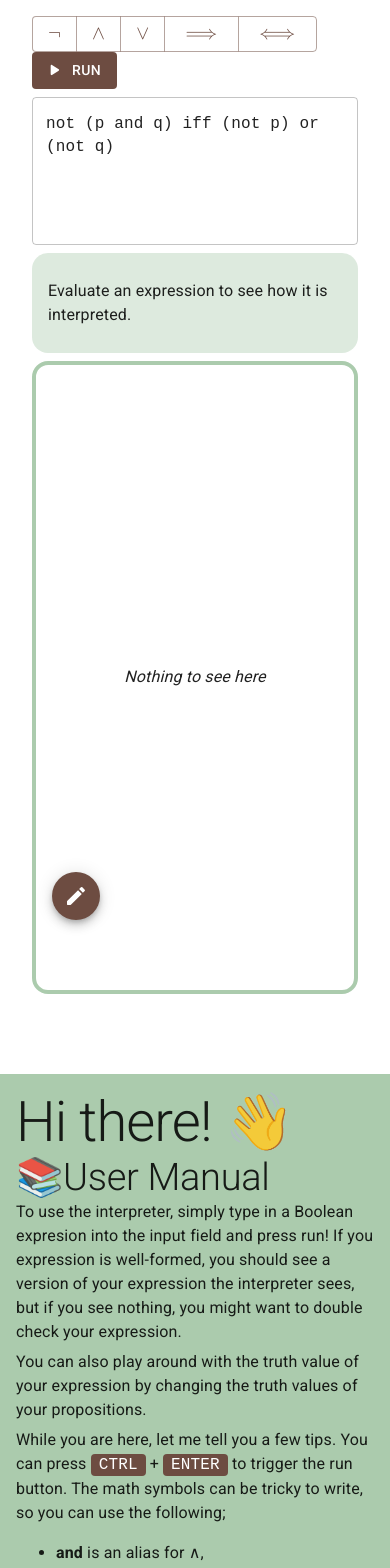
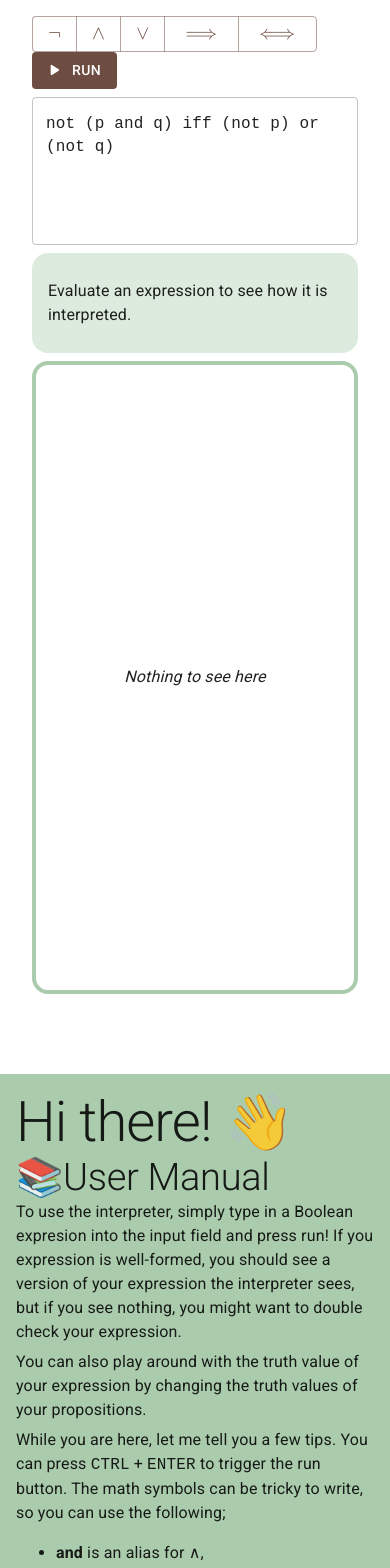
Before and after one commit to Eurydia/project-onyx, a React (Vite) app: page / in a window 390 px wide. Shown: the top 1568 px of the page. Built offline with nearby package versions, Linux system fonts and the light colour scheme; a web font is replaced by a local one.

Commit message:
changed layout support for mobile device

```diff
--- a/src/components/EditorBooleanSwitcherGroup.tsx
+++ b/src/components/EditorBooleanSwitcherGroup.tsx
@@ -8,7 +8,7 @@ import {
   RadioGroup,
   Stack,
 } from "@mui/material";
-import { FC } from "react";
+import { FC, ReactNode } from "react";
 import { StyledLatex } from "./StyledLatex";
 
 type EditorBooleanSwitcherProps = {
@@ -19,6 +19,44 @@ export const EditorBooleanSwitcher: FC<
   EditorBooleanSwitcherProps
 > = (props) => {
   const { symTable, onSymChange } = props;
+
+  const switchers: ReactNode[] = [];
+  symTable.forEach((v, k) => {
+    switchers.push(
+      <FormControl
+        key={"synbol-" + k}
+        fullWidth
+      >
+        <FormLabel
+          sx={{
+            width: "100%",
+            overflow: "auto",
+            scrollbarWidth: "thin",
+          }}
+        >
+          <StyledLatex tex={k} />
+        </FormLabel>
+        <RadioGroup
+          row
+          value={v ? "T" : "F"}
+          onChange={(e) =>
+            onSymChange(k, e.target.value === "T")
+          }
+        >
+          <FormControlLabel
+            control={<Radio disableRipple />}
+            value="T"
+            label="True"
+          />
+          <FormControlLabel
+            control={<Radio disableRipple />}
+            value="F"
+            label="False"
+          />
+        </RadioGroup>
+      </FormControl>
+    );
+  });
 
   return (
     <Stack
@@ -32,40 +70,7 @@ export const EditorBooleanSwitcher: FC<
         />
       }
     >
-      {Object.entries(symTable).map(([iden, value]) => (
-        <FormControl
-          key={iden}
-          fullWidth
-        >
-          <FormLabel
-            sx={{
-              width: "100%",
-              overflow: "auto",
-              scrollbarWidth: "thin",
-            }}
-          >
-            <StyledLatex tex={iden} />
-          </FormLabel>
-          <RadioGroup
-            row
-            value={value.toString()}
-            onChange={(e) =>
-              onSymChange(iden, e.target.value === "true")
-            }
-          >
-            <FormControlLabel
-              control={<Radio disableRipple />}
-              value="true"
-              label="True"
-            />
-            <FormControlLabel
-              control={<Radio disableRipple />}
-              value="false"
-              label="False"
-            />
-          </RadioGroup>
-        </FormControl>
-      ))}
+      {switchers}
     </Stack>
   );
 };
--- a/src/components/EditorExecuteButton.tsx
+++ b/src/components/EditorExecuteButton.tsx
@@ -6,7 +6,6 @@ import {
   Typography,
 } from "@mui/material";
 import { FC, Fragment, ReactNode } from "react";
-import { StyledKBD } from "./StyledKBD";
 
 type EditorExecuteButtonProps = {
   onExecute: () => void;
@@ -25,7 +24,7 @@ export const EditorExecuteButton: FC<
       }
       return (
         <Fragment key={"key-hint" + index}>
-          <StyledKBD>{key}</StyledKBD>
+          {key}
           {plusElem}
         </Fragment>
       );
--- a/src/components/StyledKBD.tsx
+++ b/src/components/StyledKBD.tsx
@@ -1,4 +1,5 @@
 import {
+  alpha,
   Typography,
   TypographyProps,
   useTheme,
@@ -13,8 +14,8 @@ export const StyledKBD: FC<TypographyProps> = (props) => {
     <Typography
       component="span"
       sx={{
-        backgroundColor: t.palette.primary.main,
-        color: t.palette.primary.contrastText,
+        backgroundColor: t.palette.common.black,
+        color: (t) => alpha(t.palette.common.white, 0.87),
         borderRadius: 1,
         paddingY: 0.25,
         paddingX: 1,
--- a/src/components/StyledMarkdown.tsx
+++ b/src/components/StyledMarkdown.tsx
@@ -4,7 +4,6 @@ import { FC } from "react";
 import Markdown from "react-markdown";
 import rehypeKatex from "rehype-katex";
 import remarkMath from "remark-math";
-import { StyledKBD } from "./StyledKBD";
 
 const COMPONENTS_OVERRIDE: Partial<JsxRuntimeComponents> = {
   h2: ({ children }) => (
@@ -31,7 +30,7 @@ const COMPONENTS_OVERRIDE: Partial<JsxRuntimeComponents> = {
       {children}
     </Typography>
   ),
-  code: ({ children }) => <StyledKBD>{children}</StyledKBD>,
+  // code: ({ children }) => <StyledKBD>{children}</StyledKBD>,
   em: ({ children }) => (
     <Typography
       fontWeight="bold"
--- a/src/components/TreeGraph.tsx
+++ b/src/components/TreeGraph.tsx
@@ -1,6 +1,10 @@
+import {
+  exprTreeToSymbolTable,
+  syntaxTreeToSymbolTable,
+} from "$core/ast/conversion";
 import { toExprTree } from "$core/ast/expression";
-import { SyntaxTree } from "$types/parser";
-import { EditRounded } from "@mui/icons-material";
+import { ExprTree } from "$types/ast";
+import { SymbolTable, SyntaxTree } from "$types/parser";
 import {
   Box,
   Button,
@@ -8,25 +12,35 @@ import {
   DialogActions,
   DialogContent,
   DialogTitle,
-  Fab,
-  Tooltip,
   Typography,
 } from "@mui/material";
-import { FC, Fragment, useRef, useState } from "react";
+import {
+  FC,
+  Fragment,
+  useEffect,
+  useRef,
+  useState,
+} from "react";
 import { EditorBooleanSwitcher } from "./EditorBooleanSwitcherGroup";
 import { TreeGraphCluster } from "./TreeGraphCluster";
 
 type TreeGraphProps = {
   tree: SyntaxTree | null;
-  symTable: Record<string, boolean> | null;
   emptyText: string;
-  onSymChange: (k: string, v: boolean) => void;
 };
 export const TreeGraph: FC<TreeGraphProps> = (props) => {
-  const { tree, symTable, emptyText, onSymChange } = props;
-  const [dialogVisible, setDialogVisible] = useState(
-    symTable !== null
+  const { tree, emptyText } = props;
+
+  const [dialogOpen, setDialogOpen] = useState(false);
+  const [symTable, setSymTable] = useState(
+    syntaxTreeToSymbolTable(tree)
   );
+  const [visibleSymbols, setVisibleSymbols] =
+    useState(symTable);
+
+  useEffect(() => {
+    setSymTable(syntaxTreeToSymbolTable(tree));
+  }, [tree]);
 
   const ref = useRef<HTMLDivElement>(null);
   const container = ref.current;
@@ -40,10 +54,32 @@ export const TreeGraph: FC<TreeGraphProps> = (props) => {
       : container.getBoundingClientRect().height;
 
   const toggleDialogVisible = () => {
-    setDialogVisible((prev) => !prev);
+    setDialogOpen((prev) => !prev);
   };
 
-  // const augmentedExprTree = augmentExprTree(exprTree);
+  const handleNodeClick = (exprTree: ExprTree) => {
+    const selectedBranch = exprTreeToSymbolTable(exprTree);
+    const next: SymbolTable = new Map();
+    selectedBranch.forEach((_, k) => {
+      const v = symTable.get(k) ?? false;
+      next.set(k, v);
+    });
+    setVisibleSymbols(next);
+    setDialogOpen(true);
+  };
+
+  const handleSymChange = (k: string, v: boolean) => {
+    setSymTable((prev) => {
+      const next = new Map(prev);
+      next.set(k, v);
+      return next;
+    });
+    setVisibleSymbols((prev) => {
+      const next = new Map(prev);
+      next.set(k, v);
+      return next;
+    });
+  };
 
   return (
     <Fragment>
@@ -65,40 +101,22 @@ export const TreeGraph: FC<TreeGraphProps> = (props) => {
           <TreeGraphCluster
             exprTree={toExprTree(tree, symTable)}
             width={width}
+            onNodeClick={handleNodeClick}
             height={height}
           />
         )}
-        <Fab
-          sx={{
-            position: "absolute",
-            bottom: "70px",
-            left: "16px",
-          }}
-          onClick={toggleDialogVisible}
-          size="medium"
-          color="primary"
-        >
-          <Tooltip
-            placement="right"
-            title={
-              <Typography>Edit truth values</Typography>
-            }
-          >
-            <EditRounded />
-          </Tooltip>
-        </Fab>
       </Box>
       <Dialog
         onClose={toggleDialogVisible}
-        open={dialogVisible}
+        open={dialogOpen}
         fullWidth
         maxWidth="xs"
       >
         <DialogTitle>Edit truth values</DialogTitle>
         <DialogContent>
           <EditorBooleanSwitcher
-            symTable={symTable!}
-            onSymChange={onSymChange}
+            symTable={visibleSymbols}
+            onSymChange={handleSymChange}
           />
         </DialogContent>
         <DialogActions disableSpacing>
--- a/src/components/TreeGraphCluster.tsx
+++ b/src/components/TreeGraphCluster.tsx
@@ -21,11 +21,12 @@ type TreeGraphClusterProps = {
   exprTree: ExprTree;
   width: number;
   height: number;
+  onNodeClick: (exptTree: ExprTree) => void;
 };
 export const TreeGraphCluster: FC<TreeGraphClusterProps> = (
   props
 ) => {
-  const { exprTree, height, width } = props;
+  const { exprTree, height, width, onNodeClick } = props;
   const theme = useTheme();
 
   const data = hierarchy(exprTree);
@@ -94,6 +95,7 @@ export const TreeGraphCluster: FC<TreeGraphClusterProps> = (
                         <TreeGraphClusterNode
                           key={`cluster-node-${i}`}
                           node={node}
+                          onClick={onNodeClick}
                         />
                       ))}
                   </Group>
--- a/src/components/TreeGraphClusterNode.tsx
+++ b/src/components/TreeGraphClusterNode.tsx
@@ -7,14 +7,19 @@ import { FC, useEffect, useRef } from "react";
 
 type NodeProps = {
   node: HierarchyPointNode<ExprTree>;
+  onClick: (exprTree: ExprTree) => void;
 };
 
 export const TreeGraphClusterNode: FC<NodeProps> = (
   props
 ) => {
-  const { node } = props;
+  const { node, onClick } = props;
   const theme = useTheme();
   const ref = useRef<SVGTextElement>(null);
+
+  const handleClick = () => {
+    onClick(node.data);
+  };
   useEffect(() => {
     if (ref.current !== null) {
       ref.current.innerHTML = katex
@@ -27,6 +32,7 @@ export const TreeGraphClusterNode: FC<NodeProps> = (
     <Group
       top={node.y}
       left={node.x}
+      onClick={handleClick}
     >
       <circle
         r={30}
--- a/src/core/ast/conversion.ts
+++ b/src/core/ast/conversion.ts
@@ -1,5 +1,10 @@
+import { ExprTree } from "$types/ast";
 import { Operator } from "$types/lexer";
-import { ASTNodeType, SyntaxTree } from "$types/parser";
+import {
+  ASTNodeType,
+  SymbolTable,
+  SyntaxTree,
+} from "$types/parser";
 
 const _syntaxTreeToLatex = (tree: SyntaxTree): string => {
   const { nodeType } = tree;
@@ -52,3 +57,62 @@ const _syntaxTreeToLatex = (tree: SyntaxTree): string => {
 export const syntaxTreeToLatex = (tree: SyntaxTree) => {
   return _syntaxTreeToLatex(tree);
 };
+
+const _syntaxTreeToSymbolTable = (
+  tree: SyntaxTree,
+  table: SymbolTable
+) => {
+  if (tree.nodeType === ASTNodeType.ERROR) {
+    table.clear();
+    return;
+  }
+
+  if (tree.nodeType === ASTNodeType.IDENTIFIER) {
+    if (!table.has(tree.value)) {
+      table.set(tree.value, true);
+    }
+    return;
+  }
+
+  if (tree.nodeType === ASTNodeType.UNARY_OPERATOR) {
+    _syntaxTreeToSymbolTable(tree.operand, table);
+    return;
+  }
+
+  _syntaxTreeToSymbolTable(tree.leftOperand, table);
+  _syntaxTreeToSymbolTable(tree.rightOperand, table);
+};
+
+export const syntaxTreeToSymbolTable = (
+  tree: SyntaxTree | null
+) => {
+  const table: SymbolTable = new Map();
+  if (tree !== null) {
+    _syntaxTreeToSymbolTable(tree, table);
+  }
+  return table;
+};
+
+const _exprTreeToSymbolTable = (
+  tree: ExprTree,
+  table: SymbolTable
+) => {
+  const { children, label, value } = tree;
+  if (value === null) {
+    table.clear();
+    return;
+  }
+  if (children.length === 0 && !table.has(label)) {
+    table.set(label, true);
+    return;
+  }
+  for (const child of children) {
+    _exprTreeToSymbolTable(child, table);
+  }
+};
+
+export const exprTreeToSymbolTable = (tree: ExprTree) => {
+  const table = new Map<string, boolean>();
+  _exprTreeToSymbolTable(tree, table);
+  return table;
+};
--- a/src/core/ast/expression.ts
+++ b/src/core/ast/expression.ts
@@ -21,7 +21,7 @@ const _toExprTree = (
   if (tree.nodeType === ASTNodeType.IDENTIFIER) {
     return {
       label: tree.value,
-      value: symTable[tree.value],
+      value: symTable.get(tree.value) ?? false,
       children: [],
     };
   }
--- a/src/core/interpreter/parser.ts
+++ b/src/core/interpreter/parser.ts
@@ -1,9 +1,5 @@
 import { Operator, Token, TokenType } from "$types/lexer";
-import {
-  ASTNodeType,
-  SymbolTable,
-  SyntaxTree,
-} from "$types/parser";
+import { ASTNodeType, SyntaxTree } from "$types/parser";
 
 const OPERATOR_PRECEDENCE = {
   [Operator.NOT]: 6,
@@ -13,10 +9,7 @@ const OPERATOR_PRECEDENCE = {
   [Operator.IFF]: 2,
 };
 
-const polishToAST = (
-  tokens: Token[],
-  identifierTable: Set<string>
-): SyntaxTree => {
+const polishToAST = (tokens: Token[]): SyntaxTree => {
   const tok = tokens.pop();
   if (tok === undefined) {
     return {
@@ -38,7 +31,6 @@ const polishToAST = (
         reason: `Parser Error: Unexpected token "${tok.value}"`,
       };
     case TokenType.IDENTIFIER:
-      identifierTable.add(tok.value);
       return {
         nodeType: ASTNodeType.IDENTIFIER,
         value: tok.value,
@@ -46,7 +38,7 @@ const polishToAST = (
   }
 
   if (tok.value === Operator.NOT) {
-    const operand = polishToAST(tokens, identifierTable);
+    const operand = polishToAST(tokens);
     if (operand.nodeType === ASTNodeType.ERROR) {
       return operand;
     }
@@ -57,12 +49,12 @@ const polishToAST = (
     };
   }
 
-  const right = polishToAST(tokens, identifierTable);
+  const right = polishToAST(tokens);
   if (right.nodeType === ASTNodeType.ERROR) {
     return right;
   }
 
-  const left = polishToAST(tokens, identifierTable);
+  const left = polishToAST(tokens);
   if (left.nodeType === ASTNodeType.ERROR) {
     return left;
   }
@@ -149,21 +141,8 @@ const infixToPolish = (tokens: Token[]): Token[] => {
   return outStack;
 };
 
-export const parser = (
-  tokens: Token[]
-): { tree: SyntaxTree; symTable: SymbolTable } => {
+export const parser = (tokens: Token[]) => {
   const polish = infixToPolish(tokens);
 
-  const idSet = new Set<string>();
-  const ast = polishToAST(polish, idSet);
-
-  const symTable: SymbolTable = {};
-  [...idSet].toSorted().forEach((identifier) => {
-    symTable[identifier] = true;
-  });
-
-  return {
-    tree: ast,
-    symTable,
-  };
+  return polishToAST(polish);
 };
--- a/src/types/parser.ts
+++ b/src/types/parser.ts
@@ -41,7 +41,7 @@ export type SyntaxTree =
   | ErrorNode
   | IdentifierNode;
 
-export type SymbolTable = Record<string, boolean>;
+export type SymbolTable = Map<string, boolean>;
 
 export type NormalizedAST =
   | IdentifierNode
--- a/src/views/EditorView.tsx
+++ b/src/views/EditorView.tsx
@@ -5,11 +5,7 @@ import { EditorOperatorGroup } from "$components/EditorOperatorGroup";
 import { TreeGraph } from "$components/TreeGraph";
 import { lexer } from "$core/interpreter/lexer";
 import { parser } from "$core/interpreter/parser";
-import {
-  ASTNodeType,
-  SymbolTable,
-  SyntaxTree,
-} from "$types/parser";
+import { SyntaxTree } from "$types/parser";
 import {
   alpha,
   Box,
@@ -24,37 +20,14 @@ export const EditorView: FC = () => {
     "not (p and q) iff (not p) or (not q)"
   );
   const [tree, setTree] = useState<SyntaxTree | null>(null);
-  const [symTable, setSymTable] =
-    useState<SymbolTable | null>(null);
 
   const handleExecute = () => {
     const tokens = lexer(inputValue);
     if (tokens.length === 0) {
       setTree(null);
-      setSymTable(null);
       return;
     }
-    const { tree: _tree, symTable: _symTable } =
-      parser(tokens);
-    setTree(_tree);
-    setSymTable(
-      _tree.nodeType === ASTNodeType.ERROR
-        ? null
-        : _symTable
-    );
-    // const normalizedTree = toNormalizeTree(tree);
-
-    // const allowedOp = new Set([
-    //   Operator.AND,
-    //   // Operator.OR,
-    //   Operator.IMPLIES,
-    //   Operator.IFF,
-    // ]);
-    // const simplifiedTree = toCollapsedTree(
-    //   normalizedTree,
-    //   allowedOp
-    // );
-    // setTree(simplifiedTree);
+    setTree(parser(tokens));
   };
 
   const handleInsertChar = (char: string) => {
@@ -66,16 +39,6 @@ export const EditorView: FC = () => {
       handleExecute();
     }
   };
-
-  const handleIdenChange = (k: string, v: boolean) =>
-    setSymTable((prev) => {
-      if (prev === null) {
-        return null;
-      }
-      const next = { ...prev };
-      next[k] = v;
-      return next;
-    });
 
   return (
     <Container maxWidth="lg">
@@ -126,8 +89,6 @@ export const EditorView: FC = () => {
           }}
         >
           <TreeGraph
-            onSymChange={handleIdenChange}
-            symTable={symTable}
             tree={tree}
             emptyText="Nothing to see here"
           />
```
